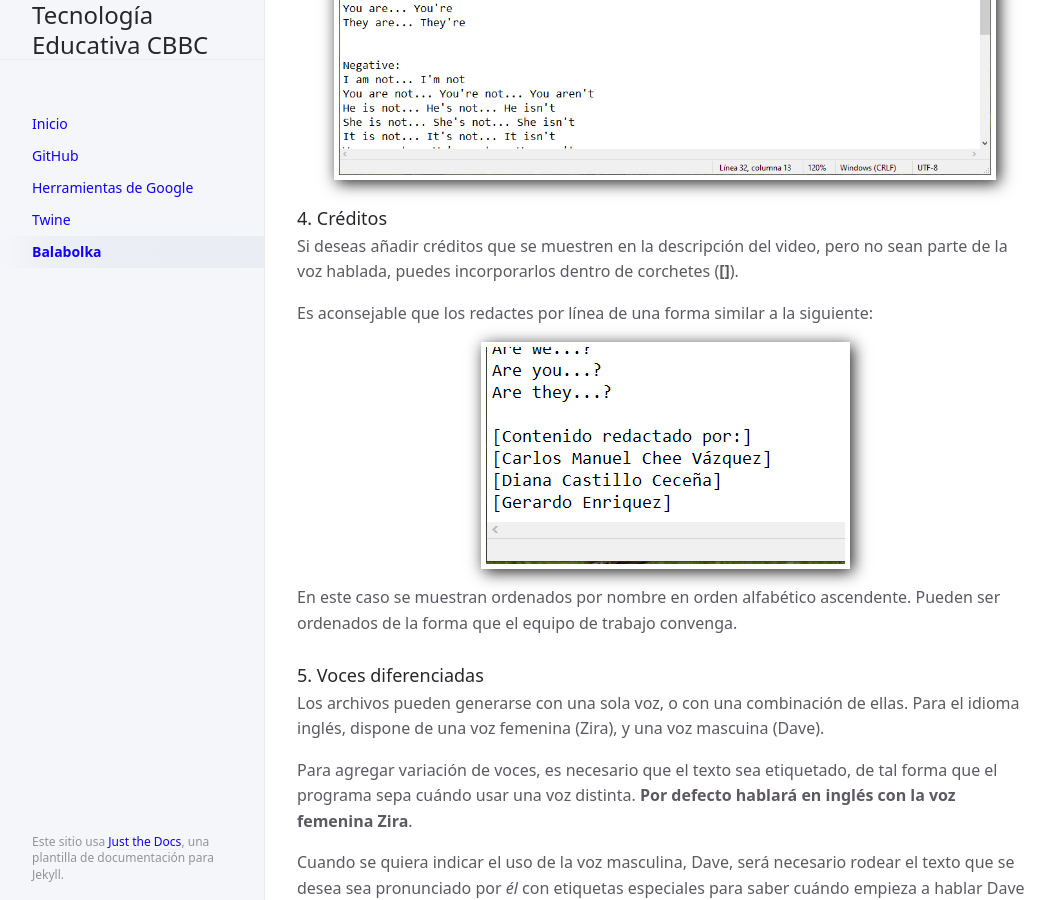
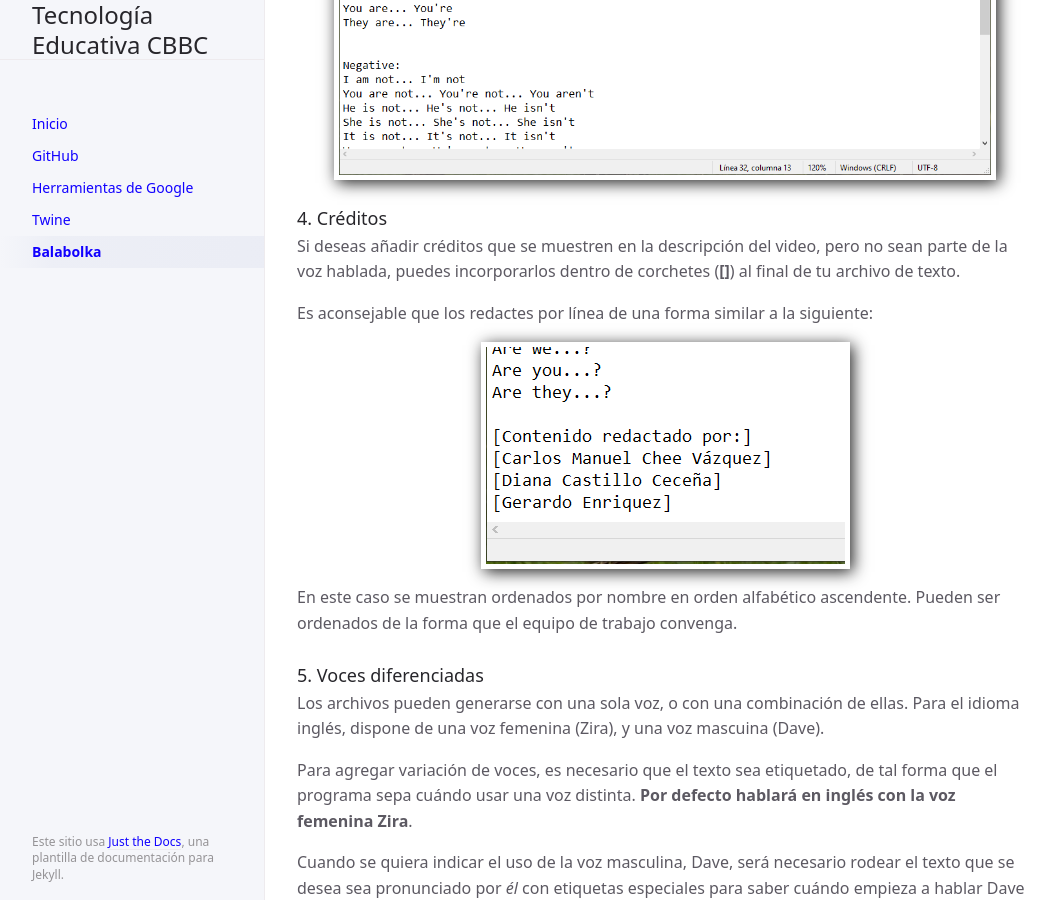
Before and after one commit to CoBachBC/demo, a Jekyll site: the page built from docs/balabolka.md, in a window 1280 px wide and 900 px high, scrolled down 6699 px. Shown: the whole window, without its empty margins (107-1162 px from the left). Built offline with Jekyll 4.4.1, drawn with Linux system fonts in a browser that asks for light colours.

Commit message:
Update balabolka.md

```diff
--- a/docs/balabolka.md
+++ b/docs/balabolka.md
@@ -139,7 +139,7 @@ Con eso en cuenta, tu archivo redactado puede verse similar a esto:
 
 ### 4. Créditos
 
-Si deseas añadir créditos que se muestren en la descripción del video, pero no sean parte de la voz hablada, puedes incorporarlos dentro de corchetes (**[]**).
+Si deseas añadir créditos que se muestren en la descripción del video, pero no sean parte de la voz hablada, puedes incorporarlos dentro de corchetes (**[]**) al final de tu archivo de texto.
 
 Es aconsejable que los redactes por línea de una forma similar a la siguiente:
 
```
